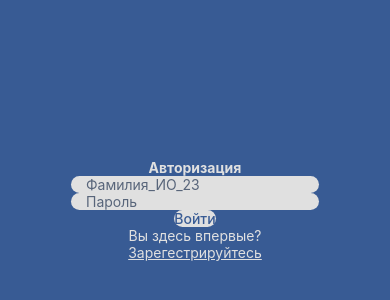
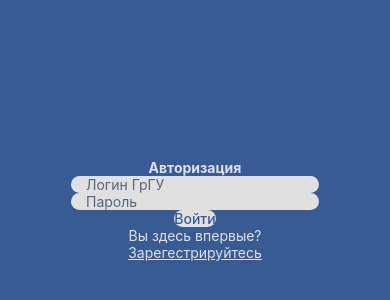
Before and after one commit to mrviriat/equalToEqual, a React Native app: screen /LoginScreen in a window 390 px wide. Shown: the part 212-512 px from the top of the page. Built offline with nearby package versions, Linux system fonts and the light colour scheme; what react-native-responsive-dimensions would draw is missing.

Commit message:
Мелкие изменения

```diff
--- a/src/Screens/LoginScreen.js
+++ b/src/Screens/LoginScreen.js
@@ -32,14 +32,14 @@ function LoginScreen({ navigation }) {
             </Text>
             <TextInput
                 style={styles.input}
-                placeholder='Фамилия_ИО_23'
-                onChange={(login) => setLogin(login)}
+                placeholder='Логин ГрГУ'
+                onChange={(text) => setLogin(text.trim())}
                 placeholderTextColor={'#58657a'}
             />
             <TextInput
                 style={styles.input}
                 placeholder='Пароль'
-                onChange={(password) => setPassword(password)}
+                onChange={(text) => setPassword(text.trim())}
                 placeholderTextColor={'#58657a'}
                 secureTextEntry
             />
--- a/src/Screens/RegisterScreen.js
+++ b/src/Screens/RegisterScreen.js
@@ -55,8 +55,8 @@ function RegisterScreen({ navigation }) {
             </Text>
             <TextInput
                 style={styles.input}
-                placeholder='Фамилия_ИО_23'
-                onChangeText={(text) => setLogin(text)}
+                placeholder='Твой логин ГрГУ'
+                onChangeText={(text) => setLogin(text.trim())}
                 placeholderTextColor={'#58657a'}
             />
             <TextInput
```
